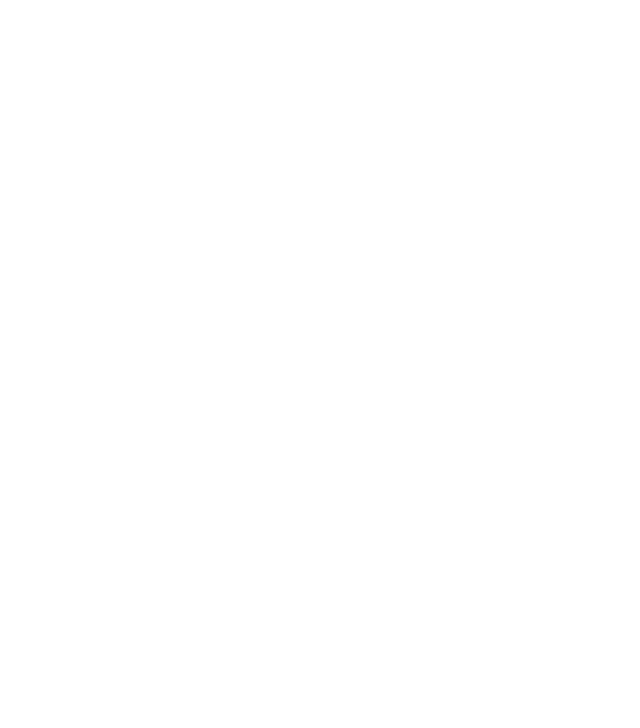
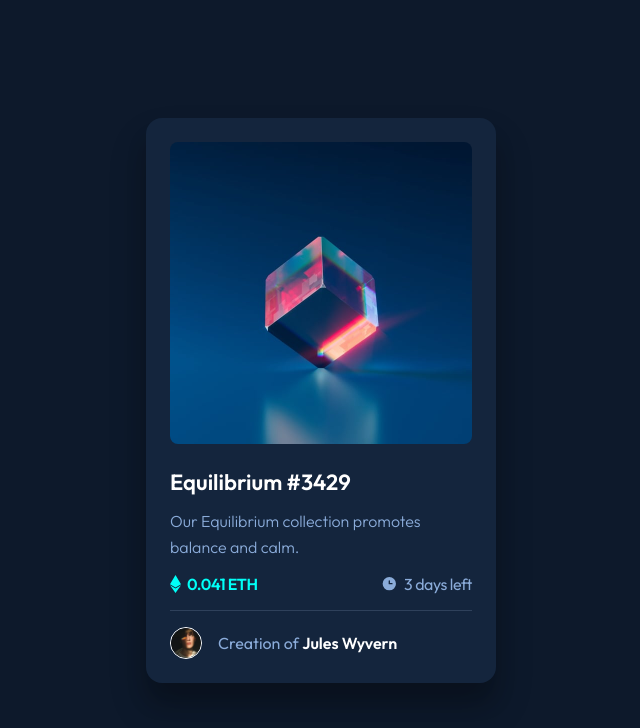
Before and after one commit to reallyUndefined/FrontendMentor-NFT_preview_card_component, a plain HTML site: page index.html in a window 1280 px wide. Shown: the whole page, without its empty margins (319-959 px from the left). Drawn offline with Linux system fonts and the light colour scheme.

Commit message:
nailed it

```diff
--- a/index.html
+++ b/index.html
@@ -10,7 +10,38 @@
       href="https://fonts.googleapis.com/css2?family=Outfit:wght@300;400;600&display=swap"
       rel="stylesheet"
     />
+    <link rel="stylesheet" href="./css/styles.css" />
     <title>NFT Preview Card Component</title>
   </head>
-  <body></body>
+  <body>
+    <main>
+      <div class="nft-image">
+        <img src="./images/image-equilibrium.jpg" alt="nft equilibrium image" />
+        <div class="overlay">
+          <img src="./images/icon-view.svg" alt="view" />
+        </div>
+      </div>
+      <h1>Equilibrium #3429</h1>
+      <p>Our Equilibrium collection promotes balance and calm.</p>
+      <div class="nft-details">
+        <div class="amount">
+          <img src="./images/icon-ethereum.svg" alt="ethereum" />
+          <span>0.041 ETH</span>
+        </div>
+        <div class="days">
+          <img src="./images/icon-clock.svg" alt="clock" />
+          <span>3 days left</span>
+        </div>
+      </div>
+      <div class="author">
+        <img src="./images/image-avatar.png" alt="author" />
+        <p>
+          Creation of
+          <a href="https://www.github.com/reallyUndefined/" target="_blank"
+            >Jules Wyvern</a
+          >
+        </p>
+      </div>
+    </main>
+  </body>
 </html>
--- a/styles.scss
+++ b/styles.scss
@@ -9,6 +9,7 @@
 :root {
   --color-soft-blue: hsl(215, 51%, 70%);
   --color-cyan: hsl(178, 100%, 50%);
+  --color-cyan-with-opacity: hsl(178, 100%, 50%, 0.5);
 
   --color-very-dark-blue-main-bg: hsl(217, 54%, 11%);
   --color-very-dark-blue-card-bg: hsl(216, 50%, 16%);
@@ -19,4 +20,115 @@
 body {
   min-height: 100vh;
   font-family: "Outfit", sans-serif;
+  background-color: var(--color-very-dark-blue-main-bg);
+  color: var(--color-soft-blue);
+  padding-inline: 1.5rem;
+  display: grid;
+  place-items: center;
 }
+
+img {
+  display: block;
+}
+
+main {
+  max-width: 21.875rem;
+  background-color: var(--color-very-dark-blue-card-bg);
+  padding: 1.5rem;
+  border-radius: 1rem;
+  box-shadow: rgba(0, 0, 0, 0.2) 0px 24px 38px,
+    rgba(0, 0, 0, 0.15) 0px 20px 20px;
+
+  & > .nft-image {
+    position: relative;
+    border-radius: 0.5rem;
+    overflow: hidden;
+    margin-bottom: 1.5rem;
+    cursor: pointer;
+
+    &:hover > .overlay {
+      opacity: 1;
+    }
+
+    & > img {
+      width: 100%;
+    }
+
+    & > .overlay {
+      position: absolute;
+      inset: 0;
+      width: 100%;
+      height: 100%;
+      display: grid;
+      place-content: center;
+      background-color: var(--color-cyan-with-opacity);
+      opacity: 0;
+      transition: opacity 300ms ease-in-out;
+    }
+  }
+
+  & > h1 {
+    display: inline-block;
+    color: var(--color-white);
+    margin-bottom: 0.75rem;
+    font-size: 1.375rem;
+    font-weight: 600;
+    cursor: pointer;
+
+    &:hover {
+      color: var(--color-cyan);
+    }
+  }
+
+  & > p {
+    font-weight: 300;
+    line-height: 26px;
+    margin-bottom: 0.875rem;
+  }
+
+  & > .nft-details {
+    display: flex;
+    align-items: center;
+    justify-content: space-between;
+    letter-spacing: -0.4px;
+    margin-bottom: 1rem;
+
+    .amount,
+    .days {
+      display: flex;
+      align-items: center;
+      gap: 0.375rem;
+    }
+
+    .amount {
+      font-weight: 600;
+      color: var(--color-cyan);
+    }
+  }
+
+  & > .author {
+    display: flex;
+    align-items: center;
+    gap: 1rem;
+    padding-top: 1rem;
+    border-top: 1px solid var(--color-very-dark-blue-line);
+
+    & > img {
+      width: 2rem;
+      aspect-ratio: 1/1;
+      border: 1px solid var(--color-white);
+      border-radius: 50%;
+    }
+
+    & a {
+      font-weight: 600;
+      cursor: pointer;
+      text-decoration: none;
+      color: var(--color-white);
+
+      &:hover {
+        color: var(--color-cyan);
+      }
+    }
+  }
+}
```
Also changed, not shown: css/styles.css (added).
